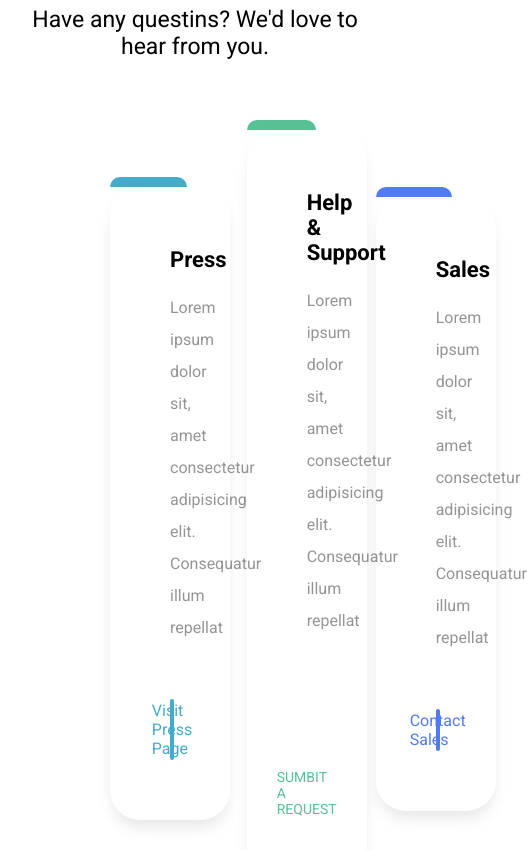
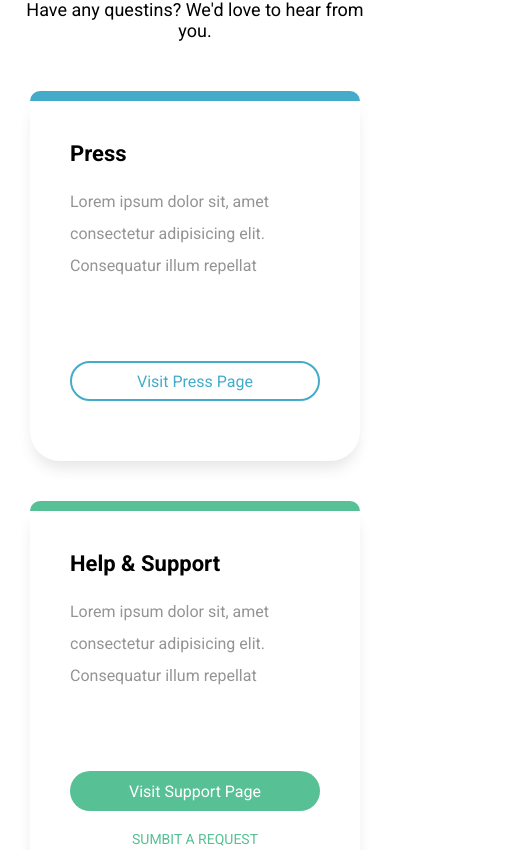
Before and after one commit to jeremy24k/page-maki, a plain HTML site: page contact-us/index.html in a window 390 px wide. Shown: the part 96-946 px from the top of the page, 527 px wide, since content can reach past the window. Drawn offline with Linux system fonts and the light colour scheme.

Commit message:
contact-us-finished

```diff
--- a/contact-us/styles/styles.scss
+++ b/contact-us/styles/styles.scss
@@ -4,13 +4,16 @@
   box-sizing: border-box;
 }
 
+//---------------------------section-contact-us---------------------------
 .contact-us {
+  //---------------------------container-contact-us---------------------------
   .container-contact-us {
     max-width: 1440px;
     margin: auto;
     padding: 0 20px;
     margin-top: 40px;
 
+    //---------------------------title-contact-us---------------------------
     .title-contact {
       font-family: "Roboto", sans-serif;
       font-size: 36px;
@@ -18,6 +21,7 @@
       text-align: center;
     }
 
+    //---------------------------text-contact-us---------------------------
     .text-contact {
       font-family: "Roboto", sans-serif;
       font-size: 23px;
@@ -25,6 +29,7 @@
       text-align: center;
     }
 
+    //---------------------------card-contact-us---------------------------
     .container-cards {
       display: flex;
       align-items: center;
@@ -38,6 +43,8 @@
           min-height: 10px;
           border-radius: 30px 30px 0 0;
         }
+
+        //---------------------------lines-contact-us---------------------------
 
         .line-1 {
           background-color: #44abcb;
@@ -53,7 +60,7 @@
 
         .into-card {
           box-shadow: 0px 10px 15px -3px rgba(0, 0, 0, 0.1);
-          border-radius: 30px;
+          border-radius: 0 0 30px 30px;
           padding: 60px;
 
           .title-card {
@@ -77,6 +84,7 @@
             text-decoration: none;
             min-height: 40px;
             border-radius: 30px;
+            transition: 0.6s;
 
             p {
               font-family: "Roboto", sans-serif;
@@ -92,6 +100,11 @@
             font-family: "Roboto", sans-serif;
             color: #57c094;
             font-size: 14px;
+            transition: 0.5s;
+
+            &:hover {
+              color: black;
+            }
           }
 
           .buttom-1 {
@@ -100,6 +113,13 @@
 
             p {
               color: #44abcb;
+            }
+
+            &:hover {
+              background-color: #44abcb;
+              p {
+                color: #fff;
+              }
             }
           }
 
@@ -110,6 +130,14 @@
             p {
               color: white;
             }
+
+            &:hover {
+              background-color: transparent;
+              border: 2px solid #57c094;
+              p {
+                color: #57c094;
+              }
+            }
           }
 
           .buttom-3 {
@@ -118,6 +146,13 @@
 
             p {
               color: #517bf1;
+            }
+
+            &:hover {
+              background-color: #517bf1;
+              p {
+                color: #fff;
+              }
             }
           }
         }
@@ -137,4 +172,77 @@
       }
     }
   }
+
+  //---------------------------@meida-querys-contact-us---------------------------
+
+  @media (max-width: 1200px) {
+    .container-contact-us {
+      .container-cards {
+        padding: 0 40px;
+
+        .card-contact {
+          margin: 0 15px;
+
+          .into-card {
+            padding: 40px;
+          }
+        }
+
+        .contact-2 {
+          .card-2 {
+            min-height: 100%;
+          }
+        }
+      }
+    }
+  }
+
+  @media (max-width: 980px) {
+    .container-contact-us {
+      .container-cards {
+        flex-direction: column;
+
+        .card-contact {
+          max-width: 80%;
+          width: 100%;
+
+          .into-card {
+            margin: 0 auto 40px;
+
+            .buttom-card {
+              max-width: 300px;
+              width: 100%;
+              margin: 0 auto 20px;
+            }
+          }
+        }
+
+        .contact-2 {
+          max-width: 80%;
+          width: 100%;
+        }
+      }
+    }
+  }
+
+  @media (max-width: 580px) {
+    .container-contact-us {
+      .title-contact {
+        font-size: 30px;
+      }
+
+      .text-contact {
+        font-size: 18px;
+        margin-bottom: 40px;
+      }
+
+      .container-cards {
+        padding: 10px;
+
+        .card-contact {
+          max-width: 100%;
+        }
+      }
+    }
+  }
 }
```
Also changed, not shown: contact-us/index.html (+7 -0 lines), contact-us/styles/styles.css, 1 other file.
